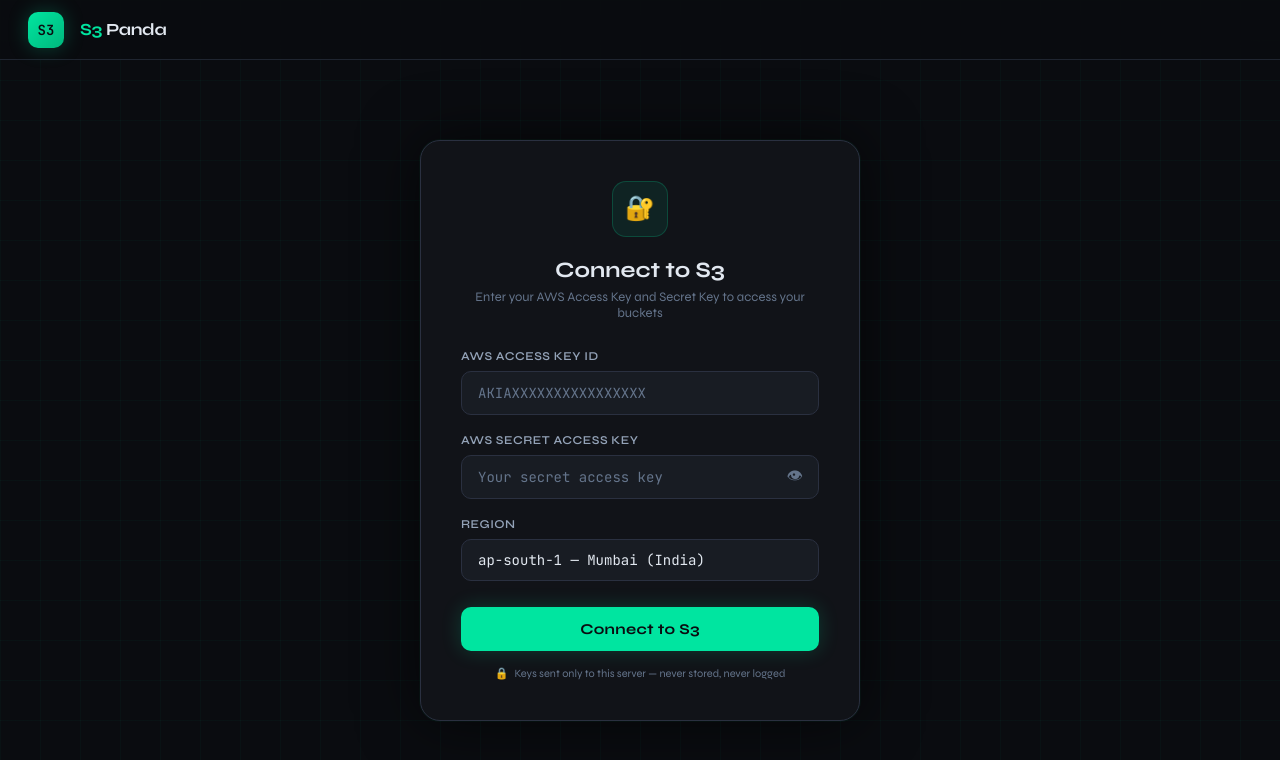
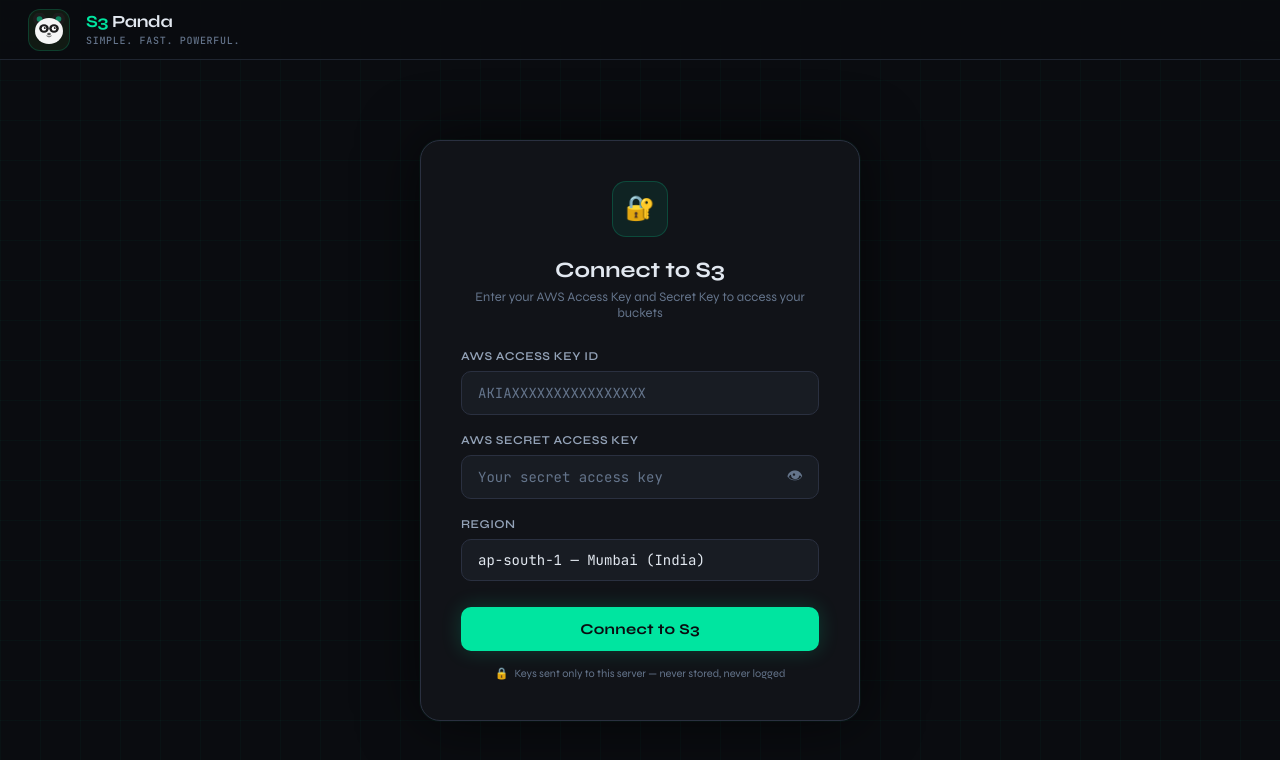
Before and after one commit to krishnabagal/S3-Panda, a website: page public/index.html in a window 1280 px wide. Drawn offline with Linux system fonts and the light colour scheme.

Commit message:
Update logo and tagline in index.html

```diff
--- a/public/index.html
+++ b/public/index.html
@@ -30,13 +30,14 @@
 header{display:flex;align-items:center;gap:16px;padding:0 28px;height:60px;
   background:rgba(10,12,16,.92);border-bottom:1px solid var(--border);
   backdrop-filter:blur(12px);position:sticky;top:0;z-index:100}
-.logo-mark{width:36px;height:36px;border-radius:10px;
-  background:linear-gradient(135deg,var(--accent),var(--accent2));
+.logo-mark{width:42px;height:42px;border-radius:12px;
+  background:#111a13;
   display:flex;align-items:center;justify-content:center;
-  font-family:'JetBrains Mono',monospace;font-weight:600;font-size:14px;
-  color:#0a0c10;flex-shrink:0;box-shadow:0 0 20px rgba(0,229,160,.25)}
-.logo-text{font-size:17px;font-weight:700;letter-spacing:-.3px}
+  flex-shrink:0;border:1px solid rgba(0,229,160,.18);
+  overflow:hidden}
+.logo-text{font-size:17px;font-weight:700;letter-spacing:-.3px;line-height:1.2}
 .logo-text span{color:var(--accent)}
+.logo-tagline{font-size:10px;font-weight:500;letter-spacing:.7px;text-transform:uppercase;color:var(--muted);font-family:'JetBrains Mono',monospace;margin-top:2px}
 .header-right{margin-left:auto;display:flex;align-items:center;gap:10px}
 .conn-pill{display:none;align-items:center;gap:7px;
   background:rgba(0,229,160,.08);border:1px solid rgba(0,229,160,.2);
@@ -196,8 +197,38 @@
 
 <!-- HEADER -->
 <header>
-  <div class="logo-mark">S3</div>
-  <div class="logo-text"><span>S3</span> Panda</div>
+  <div class="logo-mark">
+    <svg width="34" height="34" viewBox="-17 -17 34 34" xmlns="http://www.w3.org/2000/svg">
+      <!-- ears -->
+      <circle cx="-9.5" cy="-11" r="6.5" fill="#1c1c1c"/>
+      <circle cx="9.5" cy="-11" r="6.5" fill="#1c1c1c"/>
+      <!-- ear accent -->
+      <circle cx="-9.5" cy="-11" r="2.8" fill="#00e5a0" opacity=".5"/>
+      <circle cx="9.5" cy="-11" r="2.8" fill="#00e5a0" opacity=".5"/>
+      <!-- face -->
+      <ellipse cx="0" cy="1" rx="14" ry="13" fill="#f5f5f5"/>
+      <!-- eye patches -->
+      <ellipse cx="-5" cy="-1.5" rx="4.8" ry="4.2" fill="#1c1c1c"/>
+      <ellipse cx="5" cy="-1.5" rx="4.8" ry="4.2" fill="#1c1c1c"/>
+      <!-- eyes -->
+      <circle cx="-5" cy="-1.5" r="2.3" fill="#ffffff"/>
+      <circle cx="5" cy="-1.5" r="2.3" fill="#ffffff"/>
+      <!-- pupils -->
+      <circle cx="-4.2" cy="-2" r="1.05" fill="#1c1c1c"/>
+      <circle cx="5.8" cy="-2" r="1.05" fill="#1c1c1c"/>
+      <!-- shine -->
+      <circle cx="-3.8" cy="-2.7" r=".38" fill="#ffffff"/>
+      <circle cx="6.2" cy="-2.7" r=".38" fill="#ffffff"/>
+      <!-- nose -->
+      <ellipse cx="0" cy="4" rx="1.8" ry="1.2" fill="#555555"/>
+      <!-- mouth -->
+      <path d="M-2.2 6 Q0 8.2 2.2 6" stroke="#555555" stroke-width=".9" stroke-linecap="round" fill="none"/>
+    </svg>
+  </div>
+  <div>
+    <div class="logo-text"><span>S3</span> Panda</div>
+    <div class="logo-tagline">Simple. Fast. Powerful.</div>
+  </div>
   <div class="header-right">
     <div class="conn-pill" id="conn-pill">
       <div class="dot"></div>
```
